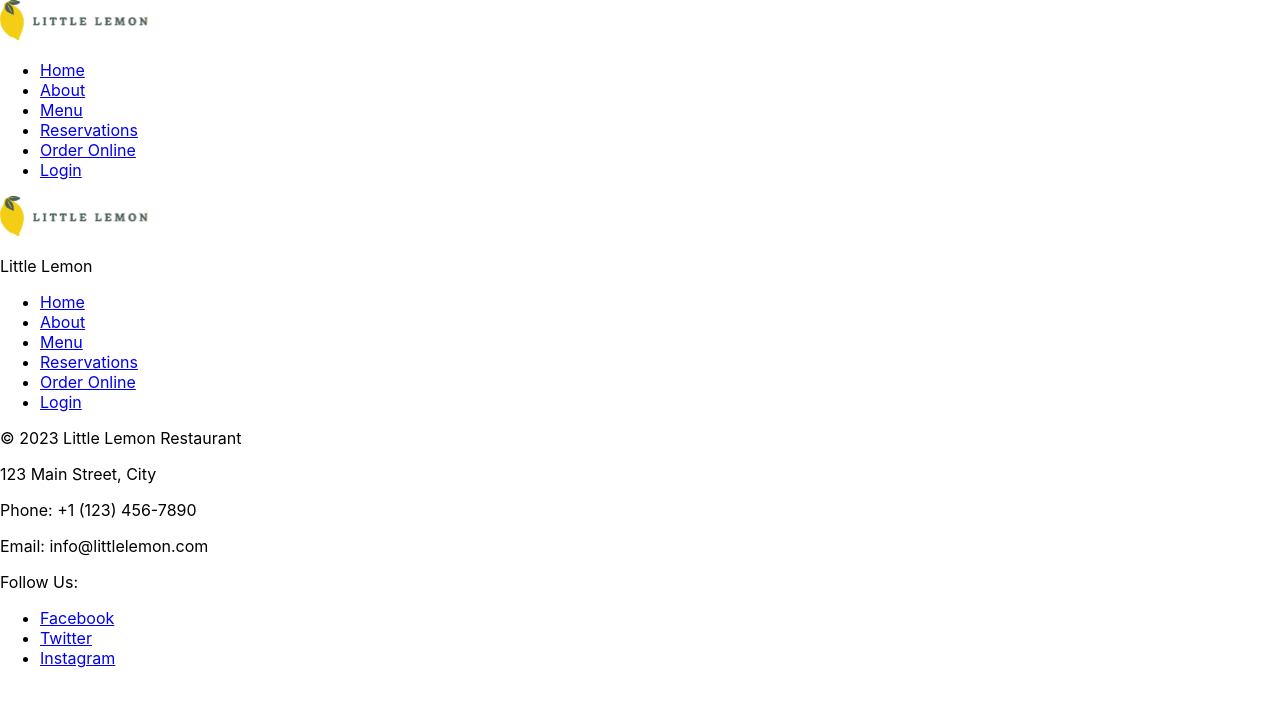
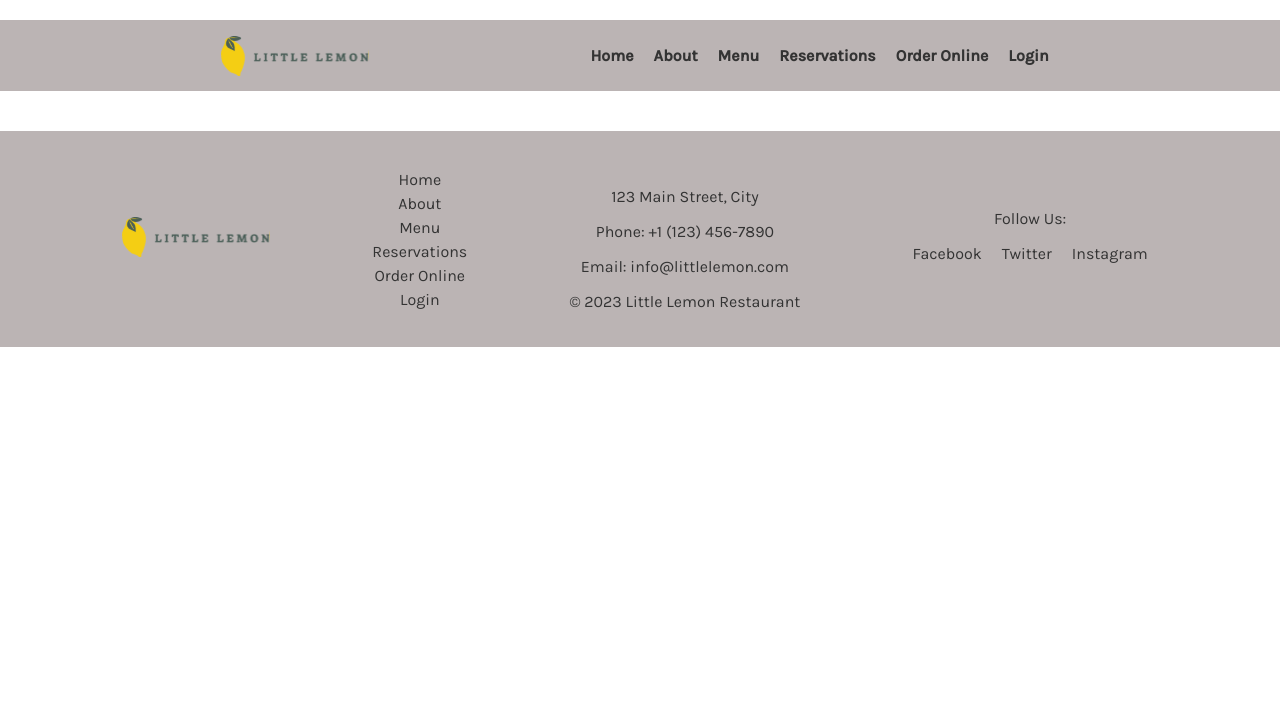
Before and after one commit to Ak-Nobelwolf/Little-Lemon, a React (Create React App) app: page / in a window 1280 px wide. Shown: the top 706 px of the page. Built offline with nearby package versions, Linux system fonts and the light colour scheme.

Commit message:
Added CSS to Nav and Footer

```diff
--- a/public/index.html
+++ b/public/index.html
@@ -14,6 +14,9 @@
     <meta property="og:description" content="Welcome to Little Lemon Restaurant, where flavor meets freshness! Explore our diverse menu featuring a wide range of delicious dishes, from savory appetizers to
     mouthwatering entrees and delightful desserts. Join us for an unforgettable dining experience that celebrates the art of culinary excellence." />
     <meta property="og:image" content="%PUBLIC_URL%/restaurant.jpg" />
+
+    <!-- Include the Google Fonts link -->
+    <link href="https://fonts.googleapis.com/css2?family=Karla:wght@400;500&display=swap" rel="stylesheet">
 
     <link rel="apple-touch-icon" href="%PUBLIC_URL%/logo192.png" />
     <!--
--- a/src/App.css
+++ b/src/App.css
@@ -1,38 +1,156 @@
-.App {
+/* App.css */
+/* Global styles that apply to all components */
+
+body {
+  font-family:'Karla', Arial, sans-serif;
+  margin: 0;
+  padding: 0;
+}
+
+/* Header.js */
+/* Styles for the header component */
+header {
+  background-color: #fff;
+  /* color: #bb1111; */
+  text-align: center;
+  padding: 10px;
+}
+
+header img {
+  max-width: 100%;
+  height: auto;
+}
+
+/* Nav.js */
+/* Navbar styles */
+.navbar {
+  display: flex;
+  flex-direction: row;
+  justify-content: space-evenly;
+  align-items: center;
+  background-color: #bbb4b4;
+  padding: 10px;
+}
+
+.navbar-left {
+  display: flex;
+  align-items: center;
+  /* width: 50px;
+  height: 50px; */
+  /* margin-right:-200px; */
+}
+
+.navbar-left img {
+  max-width: auto; /* Adjust the logo's maximum width */
+  height: auto;
+}
+
+.navbar-right ul {
+  list-style-type: none;
+  padding: 0;
+  display: flex;
+  align-items: center;
+}
+
+.navbar-right ul li {
+  margin: 0 10px;
+}
+
+.navbar-right a {
+  text-decoration: none;
+  color: #333;
+  font-weight: bold;
+}
+
+/* Main.js */
+/* Styles for the main content component */
+main {
+  padding: 20px;
+}
+
+/* Footer.js */
+/* Styles for the footer component */
+footer {
+  background-color: #bbb4b4;
+  color: #333;
+  padding: 20px;
+}
+
+.footer-content {
+  display: flex;
+  flex-direction: row;
+  justify-content: space-evenly;
+  align-items: center;
   text-align: center;
 }
 
-.App-logo {
-  height: 40vmin;
-  pointer-events: none;
+.footer-logo img {
+  max-width: auto;
+  height: auto;
 }
 
-@media (prefers-reduced-motion: no-preference) {
-  .App-logo {
-    animation: App-logo-spin infinite 20s linear;
+.footer-links ul {
+  list-style-type: none;
+  padding: 0;
+}
+
+.footer-links ul li {
+  margin: 5px 0;
+}
+
+.footer-links a {
+  text-decoration: none;
+  color: #333;
+}
+
+.footer-info {
+  text-align: center;
+  margin-top: 20px;
+}
+
+.footer-social {
+  text-align: center;
+}
+
+.footer-social p {
+  margin: 10px 0;
+}
+
+.footer-social ul {
+  list-style-type: none;
+  padding: 0;
+}
+
+.footer-social ul li {
+  display: inline;
+  margin: 0 10px;
+}
+
+.footer-social a {
+  text-decoration: none;
+  color: #333;
+}
+
+/* Media Query for Responsive Layout */
+@media (max-width: 768px) {
+  /* Adjust styles for smaller screens */
+  .footer-content {
+    flex-direction: column;
+  }
+
+  .footer-logo img {
+    max-width: 80px;
+  }
+
+  .footer-links ul li {
+    margin: 3px 0;
+  }
+
+  .footer-info {
+    font-size: 14px;
+  }
+
+  .footer-social ul li {
+    margin: 0 5px;
   }
 }
-
-.App-header {
-  background-color: #282c34;
-  min-height: 100vh;
-  display: flex;
-  flex-direction: column;
-  align-items: center;
-  justify-content: center;
-  font-size: calc(10px + 2vmin);
-  color: white;
-}
-
-.App-link {
-  color: #61dafb;
-}
-
-@keyframes App-logo-spin {
-  from {
-    transform: rotate(0deg);
-  }
-  to {
-    transform: rotate(360deg);
-  }
-}
--- a/src/components/Footer.js
+++ b/src/components/Footer.js
@@ -8,7 +8,6 @@ function Footer() {
       <div className="footer-content">
         <div className="footer-logo">
             <img src={logo} alt="Footer Logo" />
-            <p>Little Lemon</p>
         </div>
         <div className="footer-links">
             <ul>
@@ -20,12 +19,11 @@ function Footer() {
                 <li><a href="/login">Login</a></li>
             </ul>
         </div>
-      </div>
         <div className="footer-info">
-        <p>&copy; 2023 Little Lemon Restaurant</p>
           <p>123 Main Street, City</p>
           <p>Phone: +1 (123) 456-7890</p>
           <p>Email: info@littlelemon.com</p>
+          <p>&copy; 2023 Little Lemon Restaurant</p>
         </div>
         <div className="footer-social">
           <p>Follow Us:</p>
@@ -35,6 +33,7 @@ function Footer() {
             <li><a href="https://instagram.com">Instagram</a></li>
           </ul>
         </div>
+      </div>
     </footer>
   );
 }
--- a/src/components/Header.js
+++ b/src/components/Header.js
@@ -1,11 +1,11 @@
 // Header.js
 import React from 'react';
-import logo from '../Logo.svg';
+// import logo from '../Logo.svg';
 
 function Header() {
   return (
     <header>
-      <img src={logo} alt="Little Lemon Logo" />
+      {/* <img src={logo} alt="Little Lemon Logo" /> */}
     </header>
   );
 }
--- a/src/components/Nav.js
+++ b/src/components/Nav.js
@@ -1,10 +1,14 @@
 // Nav.js
 import React from 'react';
+import logo from '../Logo.svg';
 
 function Nav() {
   return (
-    <nav>
-      {/* Content for the Nav */}
+    <nav className="navbar">
+      <div className="navbar-left">
+        <img src={logo} alt="Logo" />
+      </div>
+      <div className="navbar-right">
         <ul>
           <li><a href="/">Home</a></li>
           <li><a href="/about">About</a></li>
@@ -13,6 +17,7 @@ function Nav() {
           <li><a href="/order-online">Order Online</a></li>
           <li><a href="/login">Login</a></li>
         </ul>
+      </div>
     </nav>
   );
 }
```
Lines whose indentation alone changed are shown as unchanged.
